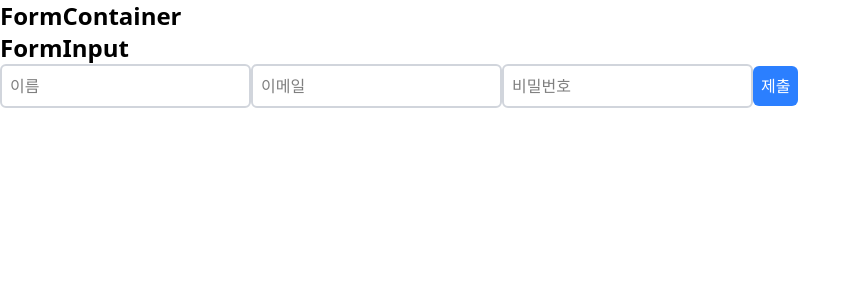
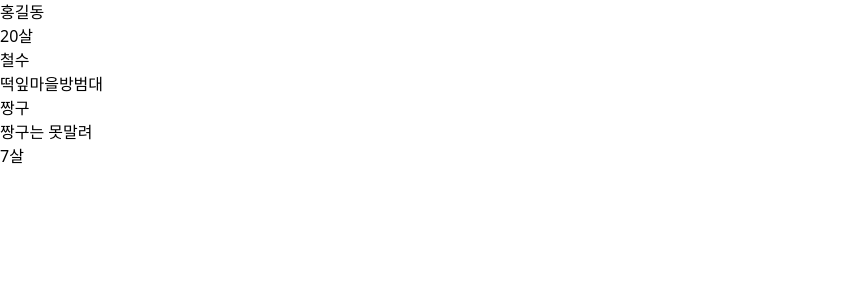
Before and after one commit to easyaneasy/learning, a React (Vite) app in the folder react/my-react-app/: page / in a window 1280 px wide. Shown: the top 300 px of the page, without its empty margins (0-861 px from the left). Built offline with nearby package versions, Linux system fonts and the light colour scheme.

Commit message:
react children props 커밋

```diff
--- a/react/my-react-app/src/App.jsx
+++ b/react/my-react-app/src/App.jsx
@@ -7,7 +7,7 @@ import OnClick from './components/EventHandling/onClick';
 import OnChange from './components/EventHandling/onChange';
 import OnSubmit from './components/EventHandling/onSubmit';
 
-import Parent from './components/Props/Parent';
+// import Parent from './components/Props/Parent';
 import ProfileContainer from './components/PropsExample/ProfileContainer';
 import CardContainer from './components/PropsFunction/CardContainer';
 import FormContainer from './components/PropsFunction/FormContainer';
@@ -15,6 +15,9 @@ import FormContainer from './components/PropsFunction/FormContainer';
 // 예시
 import MyList from "./components/MyList";
 import MyButton from './components/MyButton';
+
+// Children
+import Parent from './components/PropsChildren/Parent';
 
 
 // App 컴포넌트는 Header, Rule, Interpolation 컴포넌트와 중첩됐댜.
@@ -39,7 +42,10 @@ export default function App() {
       {/* <ProfileContainer></ProfileContainer> */}
 
       {/* <CardContainer></CardContainer> */}
-        <FormContainer></FormContainer>
+      {/* <FormContainer></FormContainer> */}
+
+      <Parent></Parent>
+
     </div>
   );
 }
--- /dev/null
+++ b/react/my-react-app/src/components/PropsChildren/Child.jsx
@@ -0,0 +1,12 @@
+import React from 'react'
+
+// 매개변수  props에 객체의 구조 분해 할당을 적용
+// 구조 분해 할당이란 객체의 key와 동일한 변수명에 value를 지정하는 문법
+// const {children} = props
+export default function Child({children}) {
+  return (
+    <div>
+        {children}
+    </div>
+  )
+}
--- /dev/null
+++ b/react/my-react-app/src/components/PropsChildren/Parent.jsx
@@ -0,0 +1,28 @@
+import React from 'react'
+import Child from './Child'
+
+export default function Parent() {
+  return (
+    <div>
+        <Child>
+            <div>
+                <h1>홍길동</h1>
+                <h2>20살</h2>
+            </div>
+        </Child>
+        <Child>
+            <div>
+                <p>철수</p>
+                <p>떡잎마을방범대</p>
+            </div>
+        </Child>
+        <Child>
+            <div>
+                <h1>짱구</h1>
+                <h2>짱구는 못말려</h2>
+                <p>7살</p>
+            </div>
+        </Child>
+    </div>
+  )
+}
```
Lines whose indentation alone changed are shown as unchanged.
